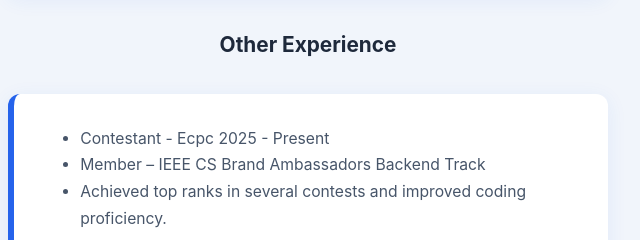
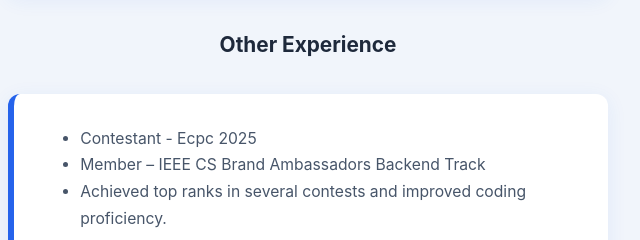
Before and after one commit to 3idey/Protoflio, a plain HTML site: page index.html in a window 1280 px wide. Shown: the part 1940-2180 px from the top of the page, 332-972 px from the left. Drawn offline with Linux system fonts and the light colour scheme.

Commit message:
Update index.html

```diff
--- a/index.html
+++ b/index.html
@@ -82,7 +82,7 @@
         <h2>Other Experience</h2>
         <div class="experience-item">
           <ul>
-            <li>Contestant - Ecpc 2025 - Present</li>
+            <li>Contestant - Ecpc 2025</li>
             <li>Member – IEEE CS Brand Ambassadors Backend Track</li>
             <li>Achieved top ranks in several contests and improved coding proficiency.</li>
           </ul>
```
